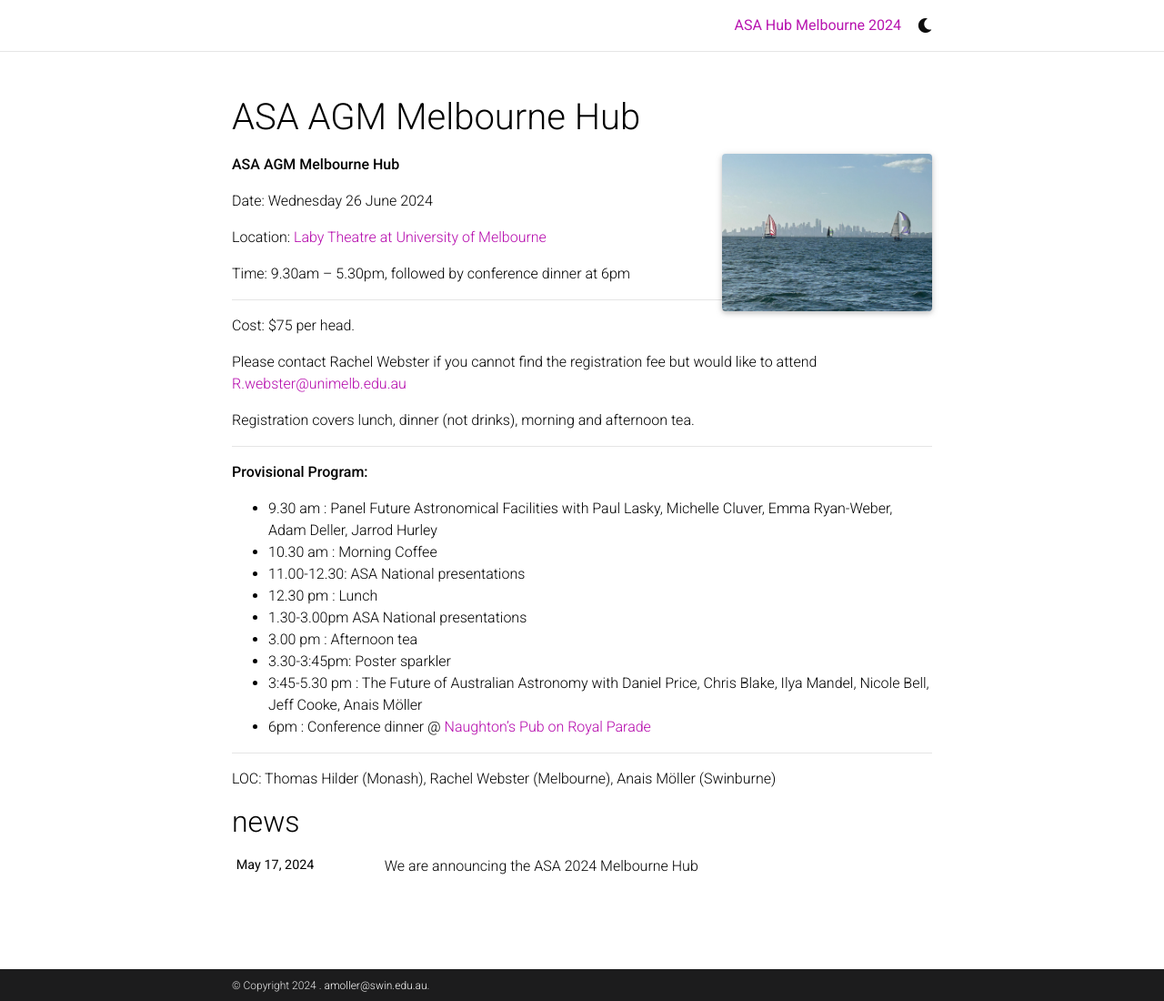
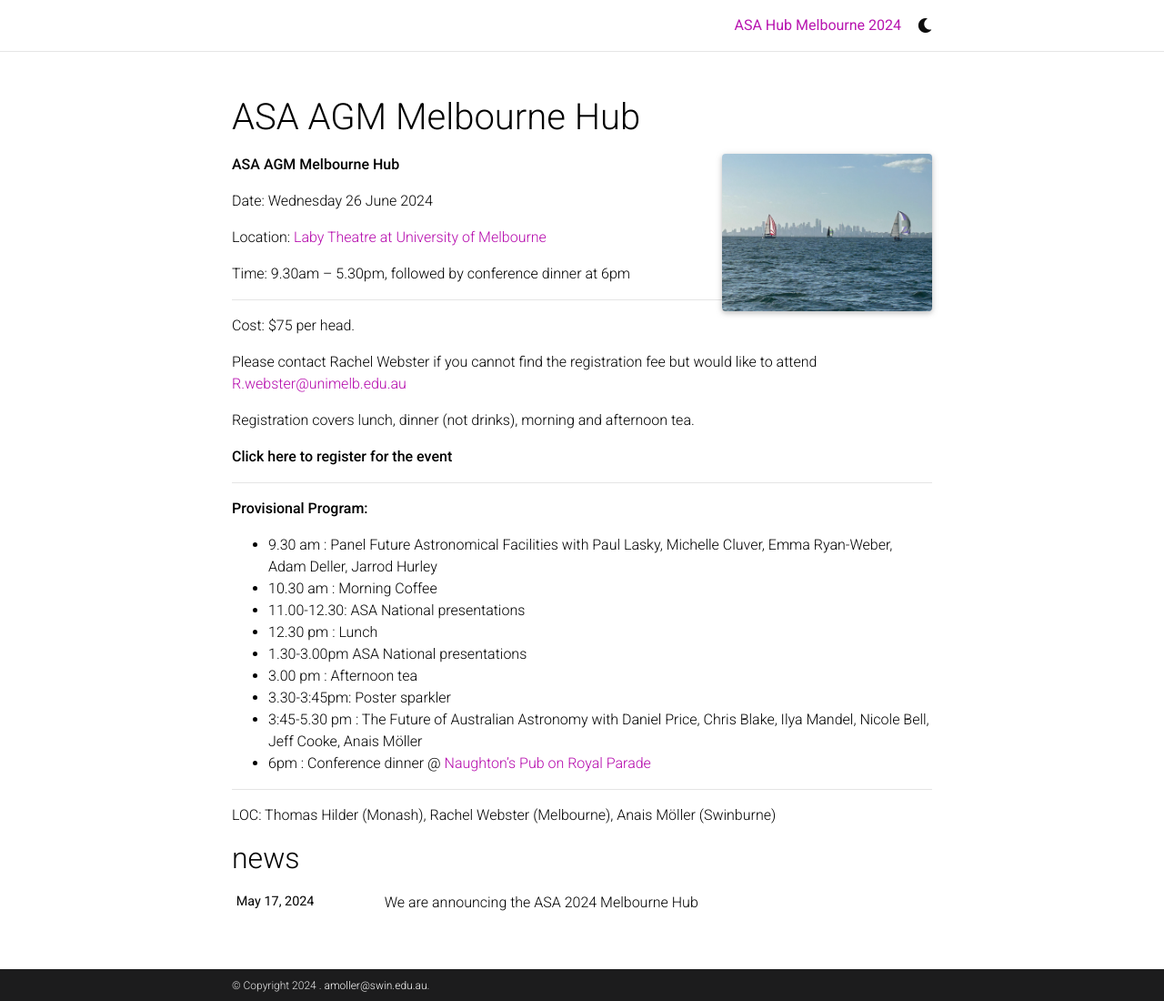
Before and after one commit to ASA2024Melbourne/ASA2024Melbourne.github.io, a Jekyll site: the page built from _pages/about.md, in a window 1280 px wide and 1100 px high. Shown: the whole window at 91% size. Built offline with Jekyll 4.4.1, drawn with Linux system fonts in a browser that asks for light colours; full-size pictures stand in for the smaller copies a plugin makes; comment, search, counter and statistics services are not loaded; a style sheet for code colours, icons or effects is not loaded.

Commit message:
added link to registration page

```diff
--- a/_pages/about.md
+++ b/_pages/about.md
@@ -26,6 +26,7 @@ _ _ _ _ _
 <p> Cost:		$75 per head. </p>
 <p> Please contact Rachel Webster if you cannot find the registration fee but would like to attend  <a href="mailto:R.webster@unimelb.edu.au">R.webster@unimelb.edu.au</a> </p>
 <p> Registration covers lunch, dinner (not drinks), morning and afternoon tea.</p>
+<p> <a href="https://www.eventbrite.com.au/e/asa-hub-melbourne-2024-tickets-919790627527"><strong>Click here to register for the event</strong></a>  </p>
 
 _ _ _ _ _
 **Provisional Program:**
```
